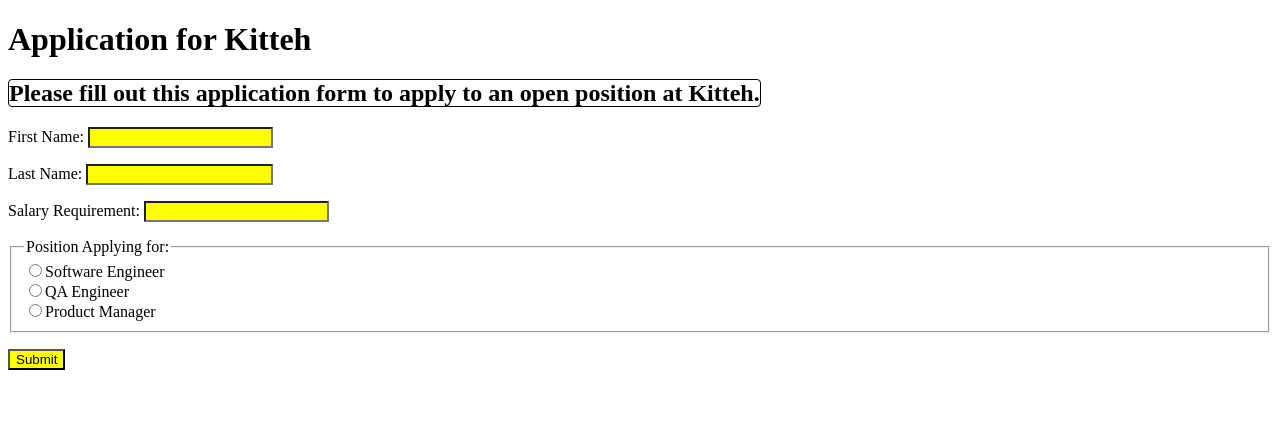
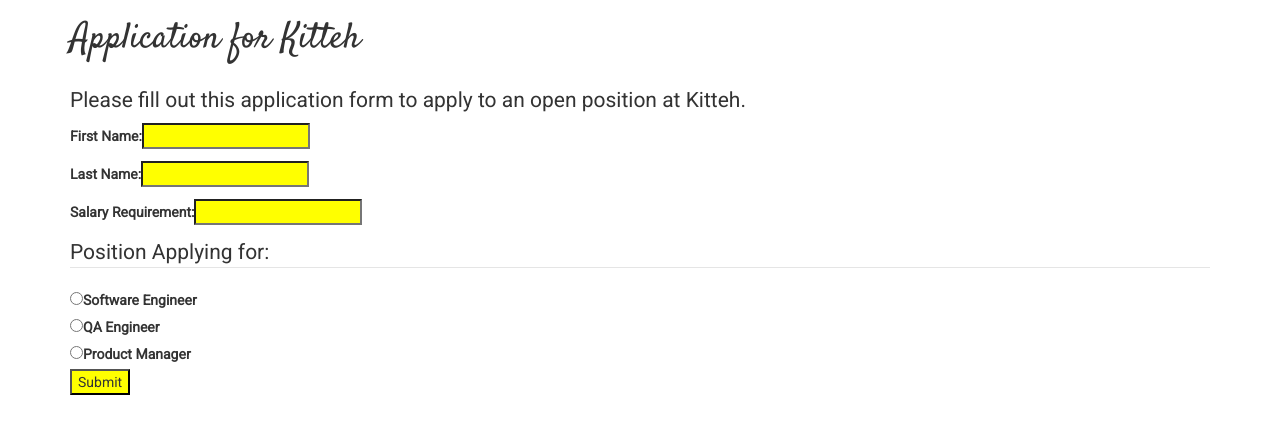
Before and after one commit to jttyeung/hackbright, a Python web app: template problem-sets/flask/templates/application-form.html in a window 1280 px wide. Shown: the top 434 px of the page. Run offline with Jinja, Linux system fonts and the light colour scheme; the template is opened without the code that fills it, so the values that code supplies are empty; some libraries are stand-ins or nearby versions.

Commit message:
added fonts and bootstrap styling

```diff
--- a/problem-sets/flask/static/styles.css
+++ b/problem-sets/flask/static/styles.css
@@ -1,3 +1,11 @@
+h1 {
+  font-family: 'Satisfy', cursive;
+}
+
+h2, body {
+  font-family: 'Roboto', sans-serif;
+}
+
 input {
   background-color: #ffff00;
 }
@@ -7,8 +15,5 @@ input {
 }
 
 .description {
-  border-width: 1px;
-  border-color: black;
-  border-style: solid;
-  border-radius: 4px;
+  font-size: 0.7em;
 }
--- a/problem-sets/flask/templates/base.html
+++ b/problem-sets/flask/templates/base.html
@@ -2,13 +2,17 @@
 <html>
 <head>
     <title>{% block title %}{% endblock %}</title>
+    <link rel="stylesheet" href="https://maxcdn.bootstrapcdn.com/bootstrap/3.3.7/css/bootstrap.min.css" integrity="sha384-BVYiiSIFeK1dGmJRAkycuHAHRg32OmUcww7on3RYdg4Va+PmSTsz/K68vbdEjh4u" crossorigin="anonymous">
+    <link href="https://fonts.googleapis.com/css?family=Roboto|Satisfy" rel="stylesheet">
     <link rel="stylesheet" href="/static/styles.css" />
 </head>
 <body>
 
-<h1>{% block heading %}{% endblock %}</h1>
+<div class="container">
+  <h1>{% block heading %}{% endblock %}</h1>
 
-{% block body %}{% endblock %}
+  {% block body %}{% endblock %}
+</div>
 
 </body>
 </html>
```
